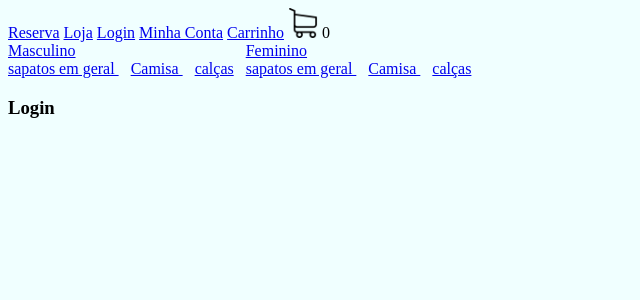
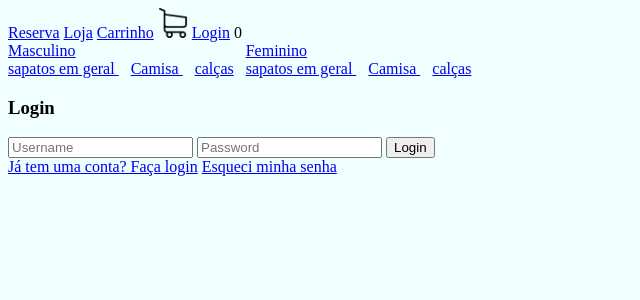
Before and after one commit to gilbertodfl/python-django-ecommerce, a Django app: page /login/ in a window 1280 px wide. Shown: the top 300 px of the page, without its empty margins (0-640 px from the left). Run offline with Django 5.2, Linux system fonts and the light colour scheme; data comes from the database, SQL or seed files in the repository; both versions use the stored data as it was after the commit; some libraries are stand-ins or nearby versions.

Commit message:
Início do processo de autenticação

```diff
--- a/loja/templates/navbar.html
+++ b/loja/templates/navbar.html
@@ -2,10 +2,15 @@
 <nav>
     <a href="{% url 'homepage' %}">Reserva</a>
     <a href="{% url 'loja' %}">Loja</a>
-    <a href="{% url 'login' %}">Login</a>
-    <a href="{% url 'minha_conta' %}">Minha Conta</a>
+
     <a href="{% url 'carrinho' %}">Carrinho</a>
     <img src="{% static 'images/carrinho.png' %}" alt="carrinho" width="30" height="30">
+    {% if request.user.is_authenticated %}
+        <a href="{% url 'minha_conta' %}">Minha Conta</a>
+    {%else %}
+        <a href="{% url 'fazer_login' %}">Login</a>
+    {% endif %}
+
     {{ quantidade_produtos_carrinho }}
 
     <div style='display: flex'>
--- a/loja/templates/usuario/login.html
+++ b/loja/templates/usuario/login.html
@@ -4,5 +4,16 @@
 {% block body %}
 
 <h3>Login</h3>
+{% if erro %}
+    <p style="color: red">Credenciais inválidas</p>
+{% endif %}
 
+<form method="post" action="{% url 'fazer_login' %}">
+    {% csrf_token %}
+    <input type="text" name="username" placeholder="Username" required />
+    <input type="password" name="password" placeholder="Password" required />
+    <button type="submit">Login</button>
+</form>
+<a href="{% url 'fazer_login' %}">Já tem uma conta? Faça login</a>
+<a href="#">Esqueci minha senha</a>
 {% endblock %}
--- a/loja/urls.py
+++ b/loja/urls.py
@@ -15,12 +15,13 @@ urlpatterns = [
     path('loja/<str:filtro>/', loja, name="loja"),
     path('produto/<int:id_produto>/', ver_produto, name="ver_produto"),
     path('produto/<int:id_produto>/<int:id_cor>/', ver_produto, name="ver_produto"),
-    path('minhaconta/', minha_conta, name="minha_conta"),
-    path('login/', login, name="login"),
     path('carrinho/', carrinho, name="carrinho"),
     path('checkout/', checkout, name="checkout"),
     path('adicionar_carrinho/<int:id_produto>/', adicionar_carrinho, name="adicionar_carrinho"),
     path('remover_carrinho/<int:id_produto>/', remover_carrinho, name="remover_carrinho"),
     path('adicionar_endereco', adicionar_endereco, name="adicionar_endereco"),
+    path('minhaconta/', minha_conta, name="minha_conta"),
+    path('login/', fazer_login, name="fazer_login"),
+    path('criarconta/', criar_conta, name="criar_conta"),
 
 ]
--- a/loja/views.py
+++ b/loja/views.py
@@ -4,6 +4,7 @@ from django.template import context
 from  .models import *
 import uuid
 from .utils import filtrar_produtos, ordernar_produtos
+from django.contrib.auth import authenticate, login , logout
 # Create your views here.
 def homepage(request):
     banners = Banner.objects.filter(ativo=True)
@@ -225,5 +226,25 @@ def adicionar_endereco(request):
 def minha_conta(request):
     return render(request, 'usuario/minha_conta.html')
 
-def login(request):
-    return render(request, 'usuario/login.html')
+def fazer_login(request):
+    erro = False
+    if request.user.is_authenticated:
+        return redirect('loja')
+    if request.method == 'post':
+        dados=request.POST.dict()
+        if 'email' in dados and 'senha' in dados:
+            email = dados.get('email')
+            senha = dados.get('senha')
+            usuario = authenticate(request, username=email, password=senha)
+            if usuario:
+                login(request, usuario)
+                return redirect('loja')
+            else:
+                erro = True
+        else:
+            erro = True
+    context = { "erro:": erro}
+    return render(request, 'usuario/login.html', context )
+
+def criar_conta(request):
+    return render(request, 'usuario/criarconta.html')
```
Also changed, not shown: loja/templates/usuario/criar_conta.html (added, +16 -0 lines), db.sqlite3.
